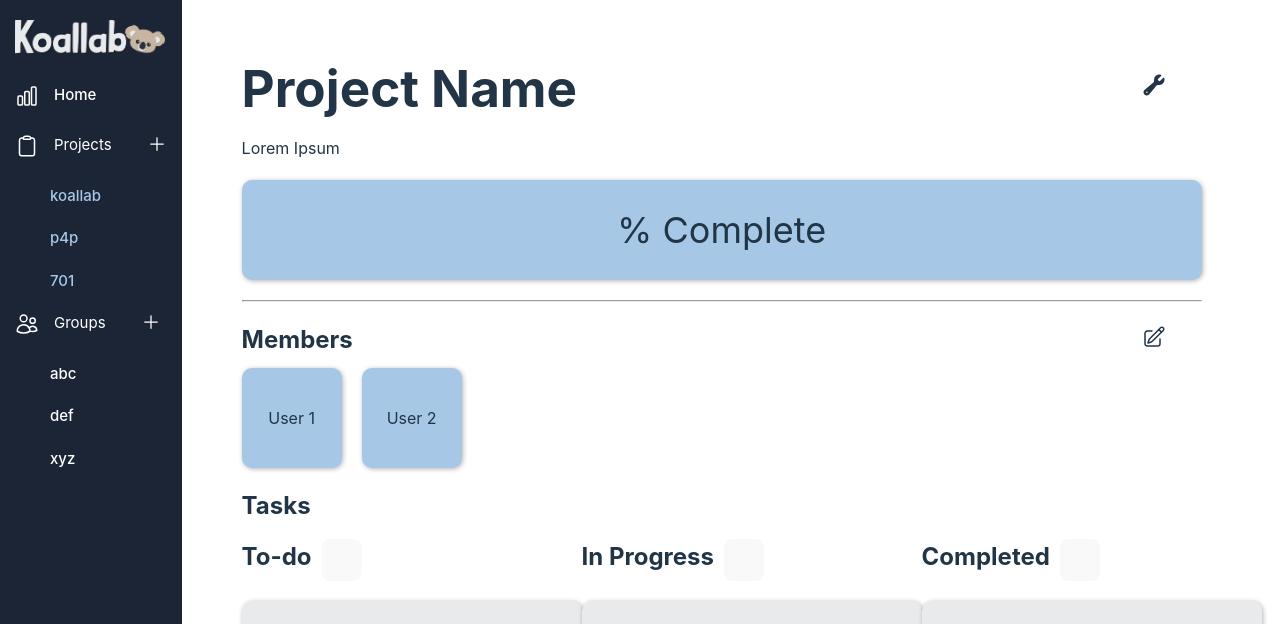
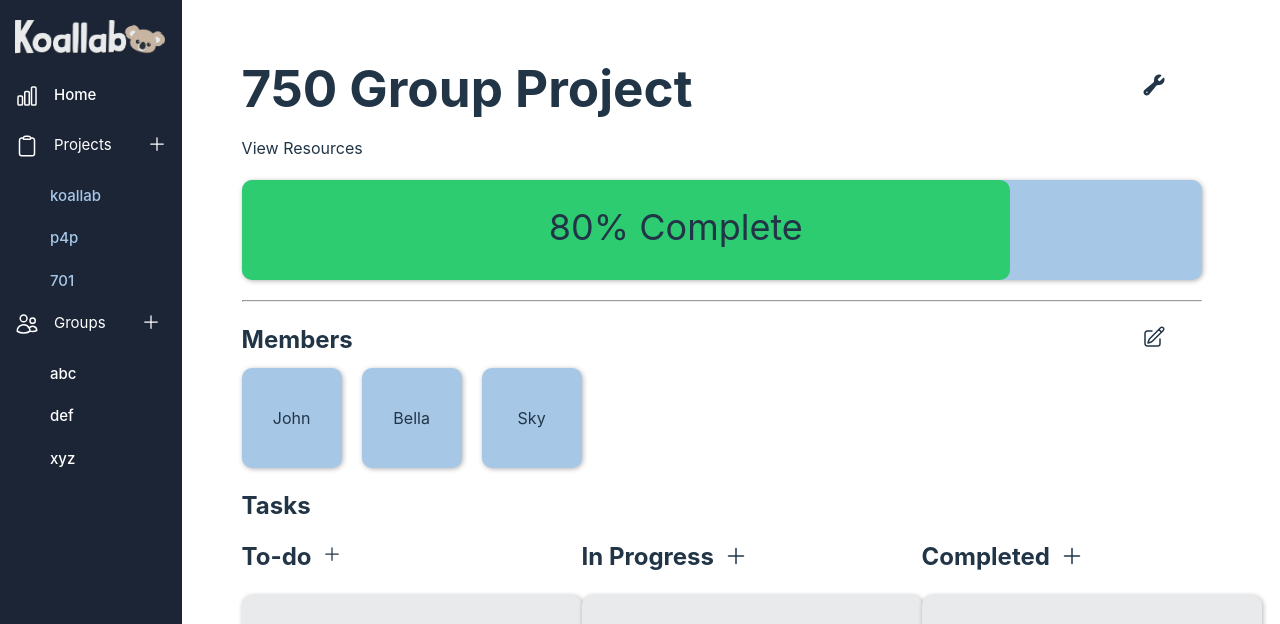
Before and after one commit to asin819/Koallab, a React (Vite) app in the folder koallab/: page /project in a window 1280 px wide. Shown: the top 624 px of the page. Built offline with nearby package versions, Linux system fonts and the light colour scheme; no server answers.

Commit message:
Changes to Project page

```diff
--- a/koallab/src/frontend/components/old/Task.jsx
+++ b/koallab/src/frontend/components/Task.jsx
@@ -1,6 +1,6 @@
 import React from "react";
 import "./styles/Task.css";
-import informationIcon from "../assets/info.png";
+
 
 const Task = ({
   TaskTitle,
@@ -34,11 +34,11 @@ const Task = ({
 
       <div className="InfoButton">
         <button>
-          <img
+          {/* <img
             style={{ width: "30px", height: "30px" }}
             src={informationIcon}
             alt="View all information"
-          />
+          /> */}
         </button>
       </div>
     </div>
--- a/koallab/src/frontend/pages/project/Project.css
+++ b/koallab/src/frontend/pages/project/Project.css
@@ -22,9 +22,11 @@
 
 }
 
-.project_info{
+.view_resources{
     margin-top: 20px;
     margin-bottom: 20px;
+    cursor: pointer;
+
 }
 
 .middle_section_project{
@@ -35,7 +37,7 @@
 
 }
 
-.view_resources{
+.project_progress{
     background-color: #A7C7E7;
     margin-top: 20px;
     margin-bottom: 20px;
@@ -43,11 +45,19 @@
     border-radius: 10px;
     box-shadow: 1px 1px 5px rgba(0, 0, 0, 0.3);
     display: flex;
-    justify-content: center;
-    align-items: center;
     font-size: 36px;
 }
 
+.project_progress_fill{
+    left: 0px;
+    top: 0px;
+    background-color: #2ecc71;
+    transition: width 0.5s ease-out;
+    width: 100%;
+    height: 100px;
+    border-radius: 10px;
+
+}
 
 .project_member_title{
     flex: 15;
@@ -109,3 +119,20 @@
     display: flex;
     gap: 10px;
 }
+
+.add_button{
+    margin-top: 5px;
+    cursor: pointer;
+}
+
+.AddUserToProjectBox{
+    display: flex;
+    width: 100px;
+    height: 100px;
+    background-color: #A7C7E7;
+    justify-content: center;
+    align-items: center;
+    margin-top: 10px;
+    border-radius: 10px;
+    box-shadow: 1px 1px 5px rgba(0, 0, 0, 0.3);
+}
--- a/koallab/src/frontend/pages/project/Project.jsx
+++ b/koallab/src/frontend/pages/project/Project.jsx
@@ -10,6 +10,14 @@ import PlusIcon from "@heroicons/react/24/outline/PlusIcon.js";
 
 export const Project = () => {
 
+    // TODO for backend, Project %, ProjectName, UserList
+    const Progress = 80;
+    const ProjectName = '750 Group Project';
+    const UserList = [
+        'John', 'Bella', 'Sky'
+    ];
+
+
     const [openModal, setModal] = useState(false);
 
     const isAdmin = true;
@@ -19,6 +27,14 @@ export const Project = () => {
     const handlePencilClick = () => {
         setIsEditing(!isEditing);
     };
+
+    const openProjectResources = () => {
+
+    }
+
+    const addUserToProject = () => {
+
+    }
 
     return(
         <div className="project_container">
@@ -32,18 +48,26 @@ export const Project = () => {
                     ModalStateFunction={setModal}
                 />}
             <div className="top_section_project">
-                <h1 className="project_title">Project Name</h1>
+                <h1 className="project_title">{ProjectName}</h1>
                 {isAdmin &&
                     <div className="wrenchIcon" onClick={()=>setModal(true)}>
                         <WrenchIcon height={'24px'} width={'24px'}/>
                     </div>
                 }
             </div>
-            <div className="project_info">
-                <p>Lorem Ipsum</p>
+            <div className="view_resources" onClick={() => openProjectResources()}>
+                <p>View Resources</p>
             </div>
-            <div className="view_resources">
-                <p>% Complete</p>
+            <div className="project_progress">
+                <div className="project_progress_fill" style={{
+                    width:`${Progress}%`
+
+                }}>
+                <p style={{
+                    marginLeft: `${Progress/2}%`,
+                    marginTop: '20px'
+                }}>{Progress}% Complete</p>
+                </div>
             </div>
             <hr />
             <div className="middle_section_project">
@@ -55,8 +79,14 @@ export const Project = () => {
                 }
             </div>
             <div className="project_member">
-                <ProjectMemberCard Username={"User 1"} editingState={isEditing}/>
-                <ProjectMemberCard Username={"User 2"} editingState={isEditing}/>
+                {UserList.map((user) => (
+                    <ProjectMemberCard Username={user} editingState={isEditing}/>
+                ))}
+                {isEditing &&
+                    <div className="AddUserToProjectBox" onClick={() => addUserToProject()}>
+                        <PlusIcon width={'30px'} />
+                    </div>
+                }
             </div>
             <h2 className="tasks">
                 <strong>Tasks</strong>
@@ -67,9 +97,9 @@ export const Project = () => {
                         <h2 className="todo">
                             <strong>To-do</strong>
                         </h2>
-                        <button className="add_button" onClick={() => console.log('Add button clicked for To-do')}>
-                            <PlusIcon className="plus_icon" />
-                        </button>
+                        <div className="add_button" onClick={() => console.log('Add button clicked for To-do')}>
+                        <PlusIcon width={'20px'} />
+                        </div>
                     </div>
                     <div className="todo_container">
                             <ProjectTask projectID="yourProjectID" groupID="yourGroupID"/>
@@ -81,9 +111,9 @@ export const Project = () => {
                         <h2 className="progress">
                             <strong>In Progress</strong>
                         </h2>
-                        <button className="add_button" onClick={() => console.log('Add button clicked for In Progress')}>
-                            <PlusIcon className="plus_icon" />
-                        </button>
+                        <div className="add_button" onClick={() => console.log('Add button clicked for In Progress')}>
+                            <PlusIcon width={'24px'} />
+                        </div>
                     </div>
                     <div className="progress_container">
                             <ProjectTask projectID="yourProjectID" groupID="yourGroupID"/>
@@ -95,9 +125,9 @@ export const Project = () => {
                         <h2 className="completed">
                         <strong>Completed</strong>
                     </h2>
-                    <button className="add_button" onClick={() => console.log('Add button clicked for Completed')}>
-                        <PlusIcon className="plus_icon" />
-                    </button>
+                    <div className="add_button" onClick={() => console.log('Add button clicked for Completed')}>
+                    <PlusIcon width={'24px'} />
+                    </div>
                 </div>
                 <div className="progress_container">
                         <ProjectTask projectID="yourProjectID" groupID="yourGroupID"/>
```
Also changed, not shown: koallab/src/frontend/components/styles/Task.css (renamed from koallab/src/frontend/components/old/styles/Task.css).
